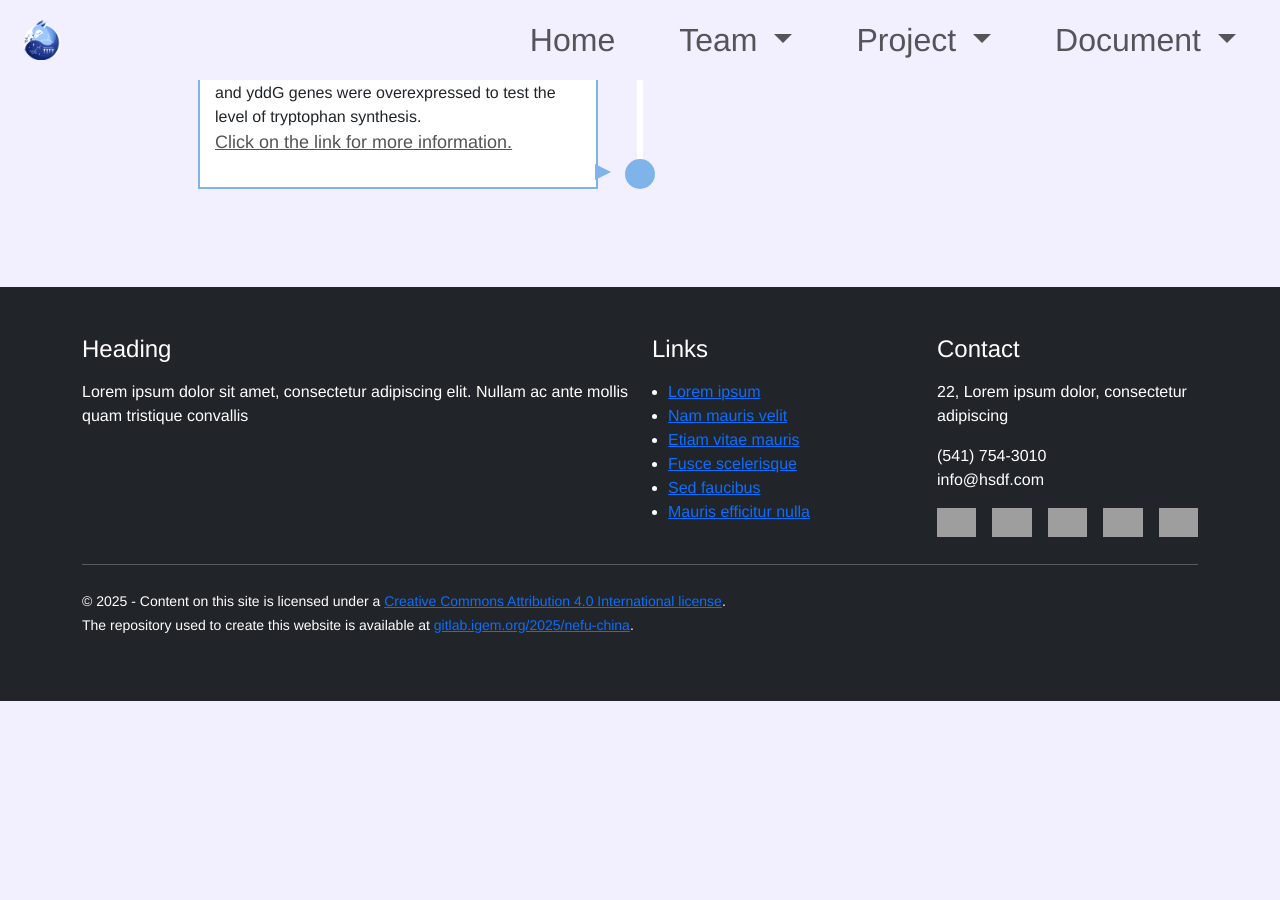
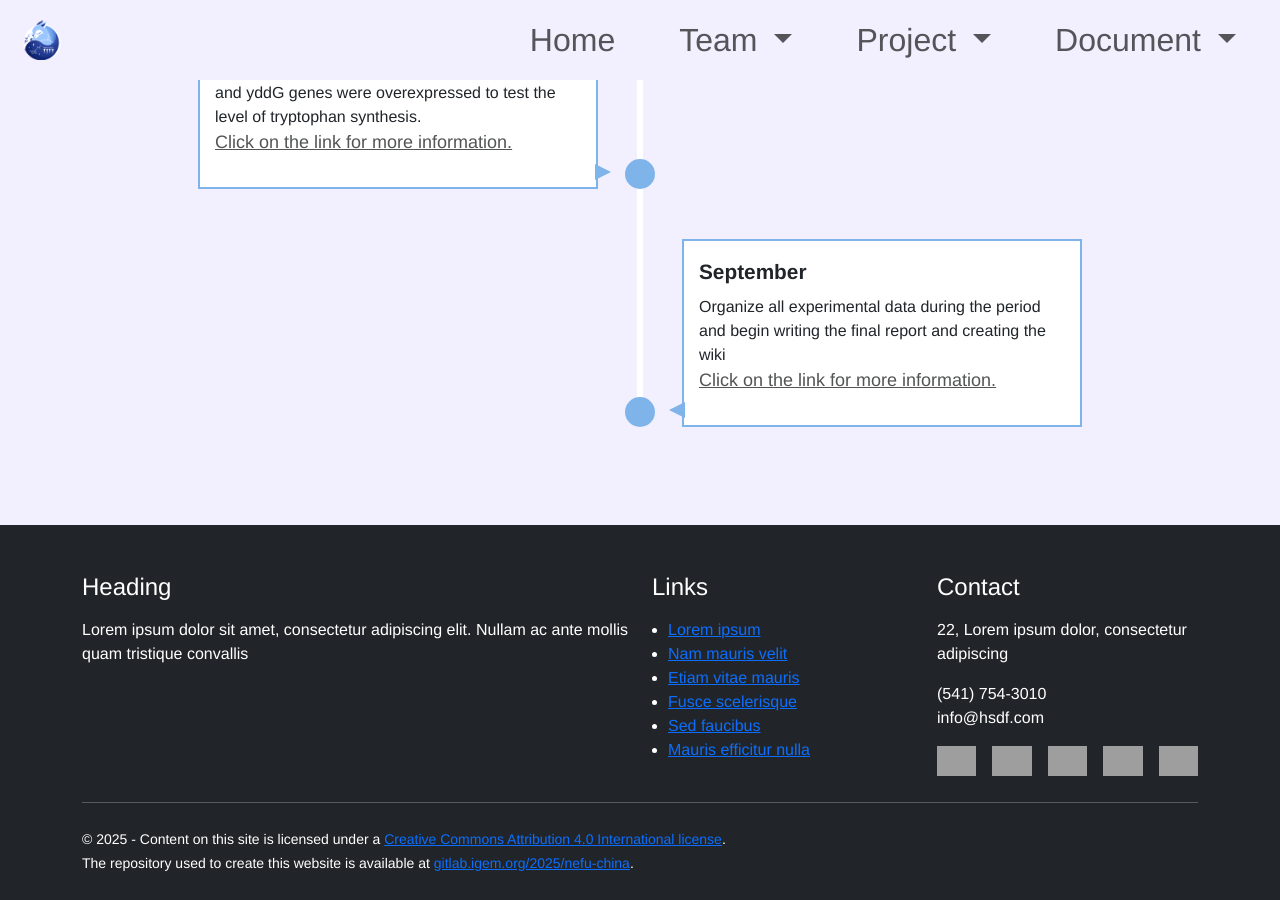
Before and after one commit to idec-teams/2025_NEFU-China, a Jekyll site: the page built from document/notebook.html, in a window 1280 px wide and 900 px high, scrolled down 2006 px. Built offline with Jekyll 4.4.1, drawn with Linux system fonts in a browser that asks for light colours; before the commit the page ends 2707 px from its top, so only the background shows below that; grey boxes are pictures that could not be loaded.

Commit message:
add september notebook

```diff
--- a/document/notebook.html
+++ b/document/notebook.html
@@ -228,6 +228,11 @@ time {
 					<time>August</time>The experimental objective in August: Overexpressing individual genes in the shikimic acid pathway to explore whether it can increase tryptophan yield.The yield of the whole-genome mutant strain was tested by fermentation. The metabolic pathway was further optimized, and glnA and yddG genes were overexpressed to test the level of tryptophan synthesis.<br><a href="{{ '/assets/docs/notebook-August.pdf' | relative_url }}" target="_blank" style="color: rgb(83, 84, 84);font-size: large;">Click on the link for more information.</a><br><p></p>
             </div>
         </li>
+        <li>
+            <div>
+					<time>September</time>Organize all experimental data during the period and begin writing the final report and creating the wiki<br><a href="{{ '/assets/docs/notebook-September.pdf' | relative_url }}" target="_blank" style="color: rgb(83, 84, 84);font-size: large;">Click on the link for more information.</a><br><p></p>
+            </div>
+        </li>
     </ul>
 </section>
 <script>
```
